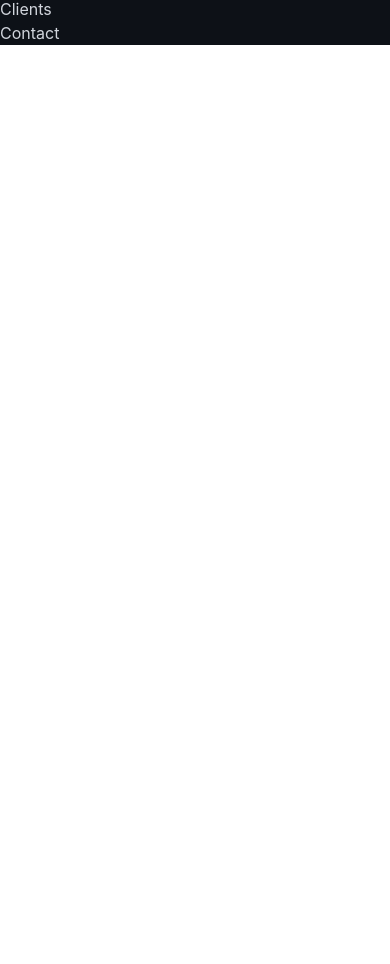
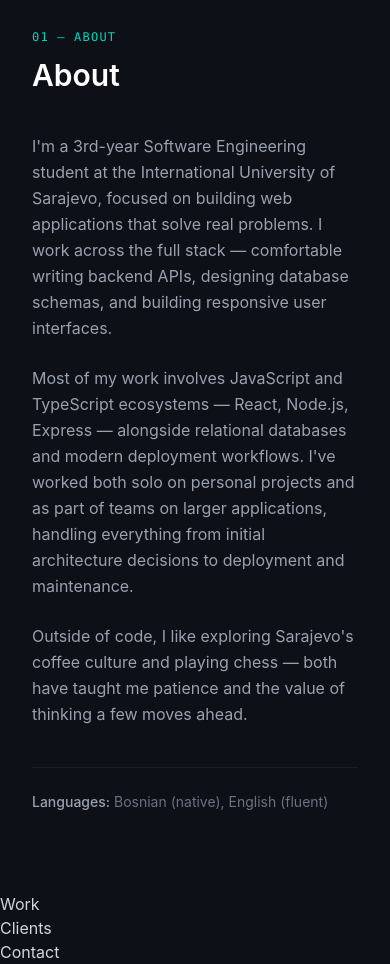
Before and after one commit to Ajdin111/portfolio, a React app: page / in a window 390 px wide. Shown: the part 959-1923 px from the top of the page. Before the commit the page ends 1004 px from the top, so only its background shows below. Built offline with nearby package versions, Linux system fonts and the light colour scheme; the HTML template or start-up script is replaced by a standard one.

Commit message:
feature: about section for desktop and mobile

```diff
--- a/src/components/sections/About.tsx
+++ b/src/components/sections/About.tsx
@@ -1 +1,51 @@
-export default function About() { return <section>About</section> }
+export default function About() {
+  return (
+    <section
+      id="about"
+      className="min-h-screen flex flex-col justify-center px-8 md:px-16 lg:px-20 py-20"
+    >
+      <div className="max-w-3xl mx-auto w-full">
+        {/* Section label */}
+        <p className="text-teal-400 text-xs font-mono uppercase tracking-widest mb-3">
+          01 — About
+        </p>
+
+        <h2 className="text-3xl md:text-4xl font-semibold text-white mb-10">
+          About
+        </h2>
+
+        {/* Paragraphs */}
+        <div className="flex flex-col gap-6 text-gray-400 text-base md:text-lg leading-relaxed">
+          <p>
+            I'm a 3rd-year Software Engineering student at the International University
+            of Sarajevo, focused on building web applications that solve real problems.
+            I work across the full stack — comfortable writing backend APIs, designing
+            database schemas, and building responsive user interfaces.
+          </p>
+
+          <p>
+            Most of my work involves JavaScript and TypeScript ecosystems — React,
+            Node.js, Express — alongside relational databases and modern deployment
+            workflows. I've worked both solo on personal projects and as part of teams
+            on larger applications, handling everything from initial architecture
+            decisions to deployment and maintenance.
+          </p>
+
+          <p>
+            Outside of code, I like exploring Sarajevo's coffee culture and playing
+            chess — both have taught me patience and the value of thinking a few moves
+            ahead.
+          </p>
+        </div>
+
+        {/* Divider */}
+        <div className="border-t border-white/5 mt-10 pt-6">
+          <p className="text-gray-500 text-sm">
+            <span className="font-medium text-gray-400">Languages:</span>{' '}
+            Bosnian (native), English (fluent)
+          </p>
+        </div>
+      </div>
+    </section>
+  )
+}
```
